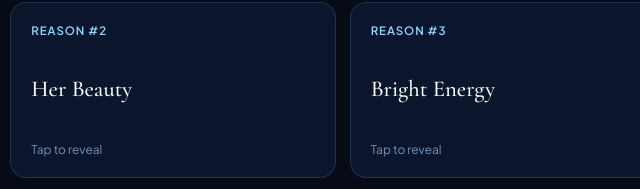
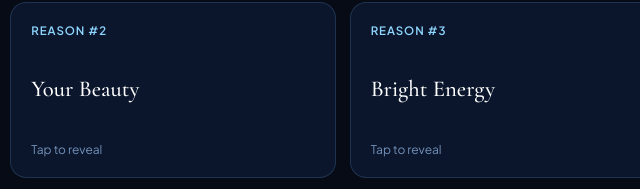
Before and after one commit to Extendious/-Important-, a plain HTML site: page index.html in a window 1280 px wide. Shown: the part 1871-2060 px from the top of the page, 467-1107 px from the left. Drawn offline with nearby package versions, Linux system fonts and the light colour scheme.

Commit message:
Update index.html

```diff
--- a/index.html
+++ b/index.html
@@ -1399,7 +1399,7 @@
       /* 6 Reason :P */
       const reasons = [
         { front: 'Your Kind Heart', back: 'You notice small details and care deeply without ever making a fuss.' },
-        { front: 'Her Beauty', back: 'Your beauty is one of the hidden gem hiding among the stars.' },
+        { front: 'Your Beauty', back: 'Your beauty is one of the hidden gem hiding among the stars.' },
         { front: 'Bright Energy', back: 'You bring warmth into quiet rooms and calm into busy ones.' },
         { front: 'True Spirit Of Lilay', back: 'True, loyal, trustworthy, and someone worth celebrating every single day.' },
         { front: 'Unique Spark', back: 'Nobody else has your exact mix of humor, sweetness, and charm.' },
```
